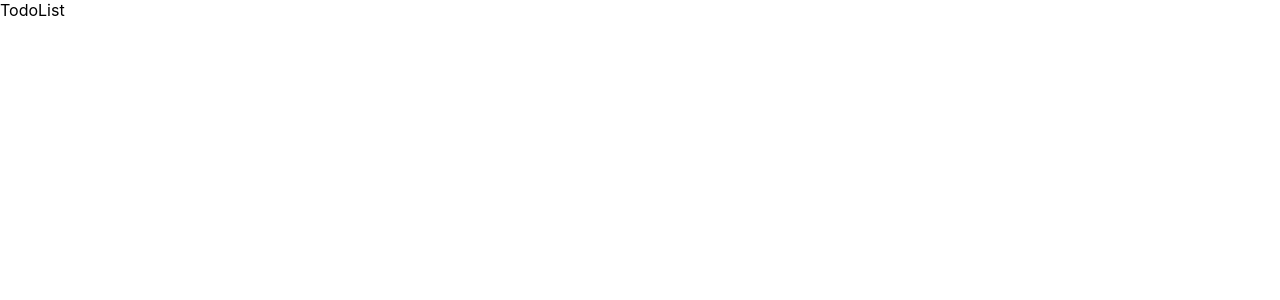
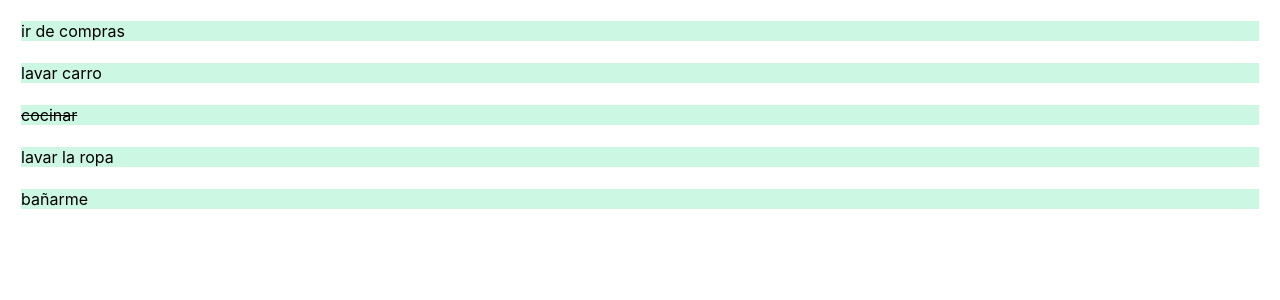
Before and after one commit to MartinSaposnik/toDo-list, a React (Create React App) app: page / in a window 1280 px wide. Shown: the top 300 px of the page. Built offline with nearby package versions, Linux system fonts and the light colour scheme.

Commit message:
new commit

```diff
--- a/src/App.js
+++ b/src/App.js
@@ -10,7 +10,7 @@ function App() {
 
   return (
     <div className="App">
-      <TodoList />
+      <TodoList todos = {todos}/>
     </div>
   );
 }
--- /dev/null
+++ b/src/components/TodoItem.js
@@ -0,0 +1,23 @@
+import React from 'react'
+
+function TodoItem({todo}) {
+
+    const getStyle = () =>{
+        return {
+            textDecoration: todo.completed ? 'line-through' : 'none',
+            margin: '20px',
+            border: '1px solid #ffffff',
+            backgroundColor: '#ccf7e3'
+        }
+    }
+
+    return (
+        <div style={getStyle()}>
+            {
+                todo.task
+            }
+        </div>
+    )
+}
+
+export default TodoItem;
--- a/src/components/TodoList.js
+++ b/src/components/TodoList.js
@@ -1,9 +1,14 @@
 import React from 'react'
+import TodoItem from './TodoItem';
 
-function TodoList() {
+function TodoList({todos}) {
   return (
     <div>
-        TodoList
+        {
+            todos.map((todo, index)=>(
+              <TodoItem key = {`todo-${index}`}todo = {todo}/>
+            ))
+        }
     </div>
   )
 }
```
